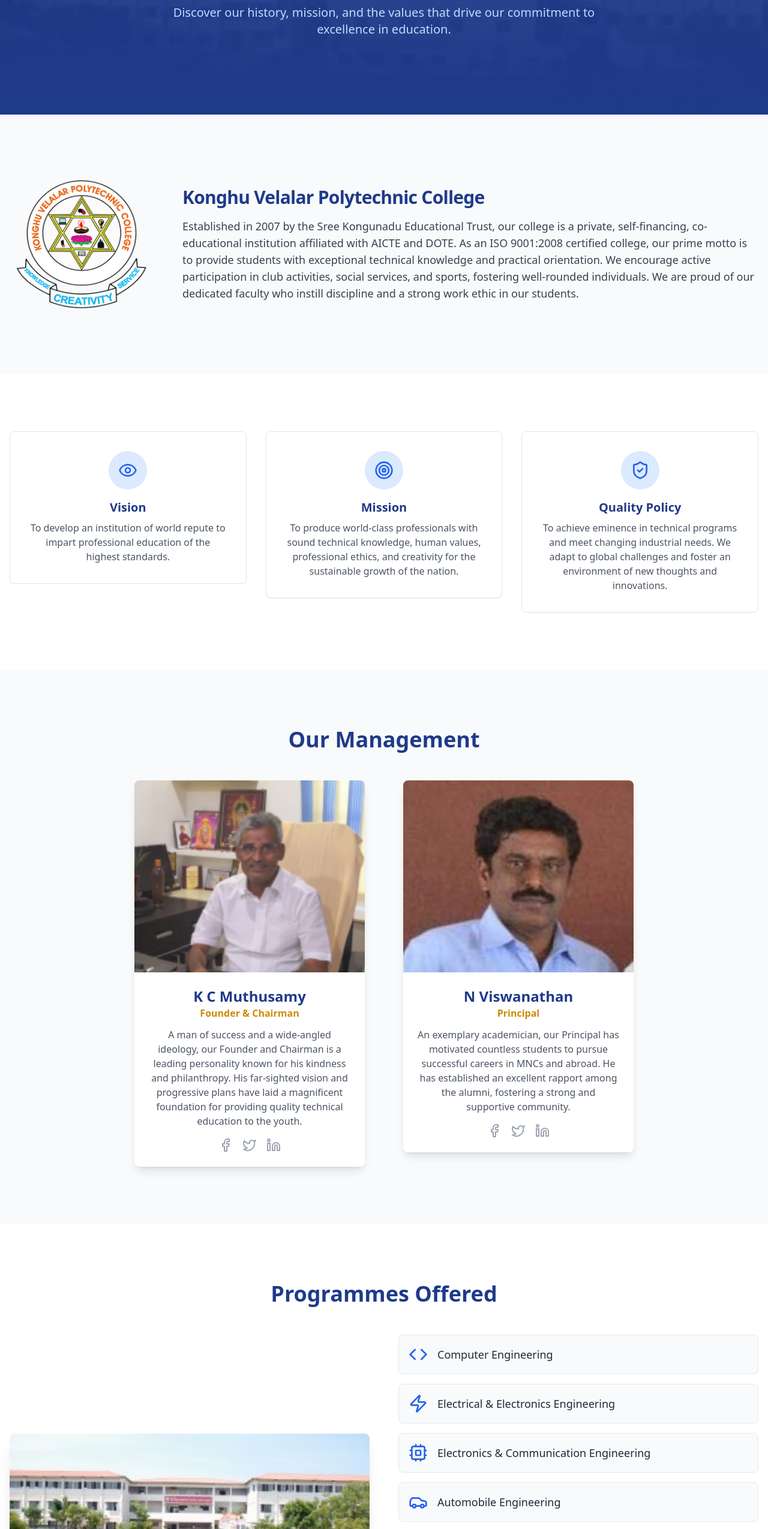
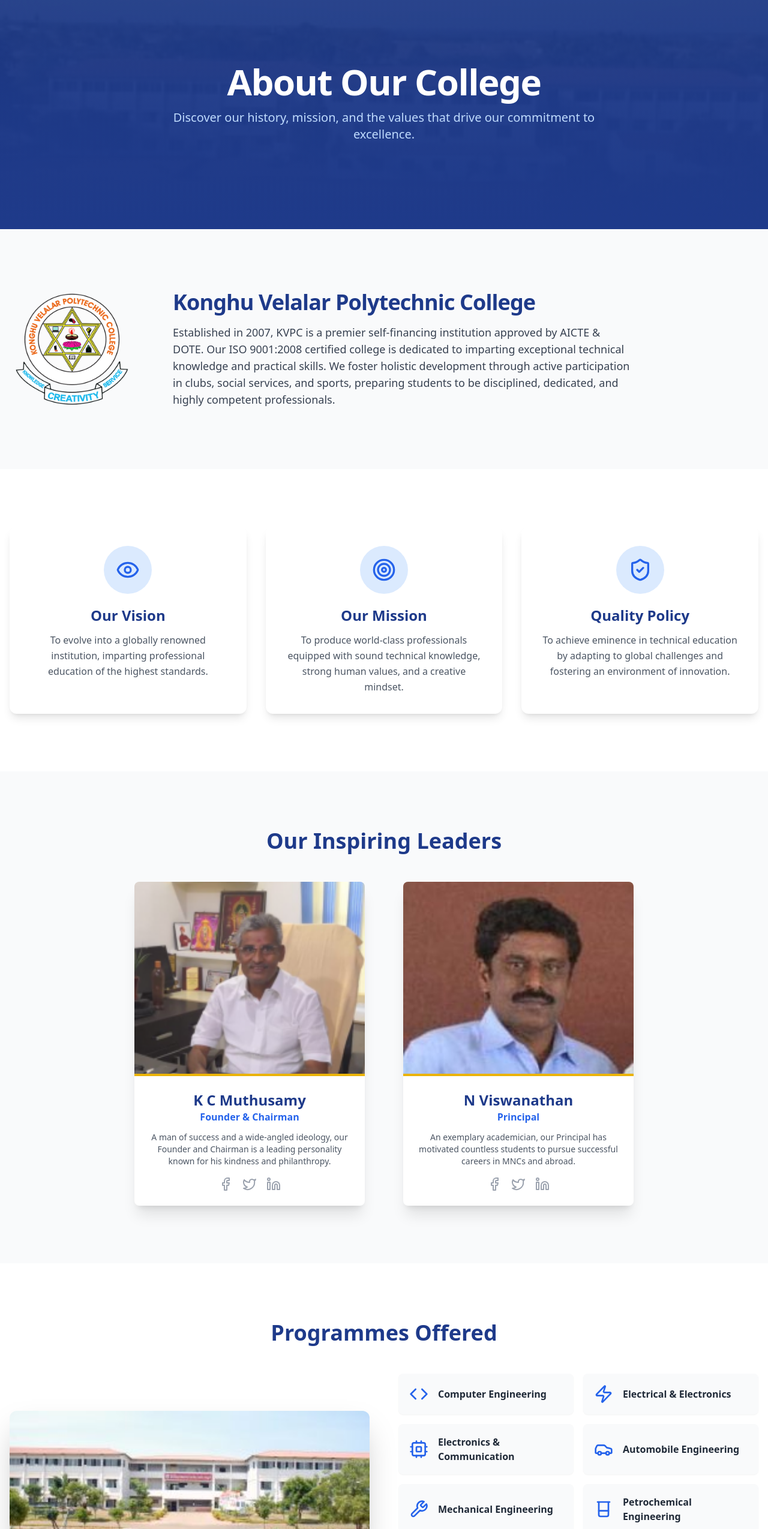
Before and after one commit to Jeevasurya-Datascientist/konghu-campus, a React (Vite) app: page /about in a window 1280 px wide. Shown: the part 197-2746 px from the top of the page at 60% size. Built offline with nearby package versions, Linux system fonts and the light colour scheme.

Commit message:
about us 1

```diff
--- a/src/components/PageWrapper.tsx
+++ b/src/components/PageWrapper.tsx
@@ -1,20 +1,30 @@
-// src/components/PageWrapper.tsx
+// src/components/PageWrapper.tsx (Corrected)
 
 import { useEffect } from 'react';
-import { useLocation } from 'react-router-dom'; // <-- IMPORT THIS HOOK
+import { useLocation } from 'react-router-dom';
 import { useLoading } from '@/hooks/LoadingContext';
+import Header from './Header'; // <<< ADD THIS IMPORT
+import Footer from './Footer'; // <<< ADD THIS IMPORT
 
 const PageWrapper = ({ children }: { children: React.ReactNode }) => {
   const { setLoading } = useLoading();
-  const { pathname } = useLocation(); // <-- GET THE CURRENT URL PATH
+  const { pathname } = useLocation();
 
-  // This effect will now run EVERY TIME the URL path changes.
   useEffect(() => {
-    // Hide the loader.
+    // This logic is correct and we'll keep it.
     setLoading(false);
-  }, [pathname]); // <-- ADD 'pathname' TO THE DEPENDENCY ARRAY
+  }, [pathname]);
 
-  return <>{children}</>;
+  // <<< WRAP THE CHILDREN WITH THE LAYOUT STRUCTURE >>>
+  return (
+    <div className="flex flex-col min-h-screen">
+      <Header />
+      <main className="flex-grow">
+        {children}
+      </main>
+      <Footer />
+    </div>
+  );
 };
 
 export default PageWrapper;
--- a/src/pages/AboutUs.tsx
+++ b/src/pages/AboutUs.tsx
@@ -1,44 +1,43 @@
-// src/pages/AboutUs.tsx
+// src/pages/AboutUs.tsx (Recommended Version)
 
-import React, { useRef, useEffect, ReactNode } from 'react';
+import React, { useRef, useEffect, PropsWithChildren, ReactNode } from 'react';
 import { Eye, Target, ShieldCheck, Facebook, Twitter, Linkedin, Code, Zap, Cpu, Wrench, Car, HardHat, Beaker } from 'lucide-react';
 
 // A simple utility component for scroll animations
-const AnimatedSection = ({ children }: { children: ReactNode }) => {
+const AnimatedSection = ({ children }: PropsWithChildren) => {
   const ref = useRef<HTMLDivElement>(null);
 
   useEffect(() => {
     const observer = new IntersectionObserver(
       ([entry]) => {
         if (entry.isIntersecting) {
-          entry.target.classList.remove('opacity-0', 'translate-y-8');
-          observer.unobserve(entry.target); // Animate only once
+          entry.target.classList.remove('opacity-0', 'translate-y-10');
+          entry.target.classList.add('opacity-100', 'translate-y-0');
+          observer.unobserve(entry.target);
         }
-      },
-      {
-        threshold: 0.1, // Trigger when 10% of the element is visible
-      }
+      }, { threshold: 0.1 }
     );
-
-    if (ref.current) {
-      observer.observe(ref.current);
-    }
-
-    return () => {
-      if (ref.current) {
-        // eslint-disable-next-line react-hooks/exhaustive-deps
-        observer.unobserve(ref.current);
-      }
-    };
+    if (ref.current) observer.observe(ref.current);
+    return () => { if (ref.current) { observer.unobserve(ref.current); } };
   }, []);
 
   return (
-    <div ref={ref} className="opacity-0 translate-y-8 transition-all duration-700 ease-out">
+    <div ref={ref} className="opacity-0 translate-y-10 transition-all duration-700 ease-out">
       {children}
     </div>
   );
 };
 
+// Reusable card component for Vision/Mission
+const InfoCard = ({ icon, title, children }: { icon: ReactNode, title: string, children: ReactNode }) => (
+  <div className="bg-white p-8 rounded-xl shadow-lg hover:shadow-2xl hover:-translate-y-2 transition-all duration-300 text-center h-full">
+    <div className="flex justify-center items-center mb-5 bg-blue-100 rounded-full h-20 w-20 mx-auto">
+      {icon}
+    </div>
+    <h3 className="text-2xl font-bold text-blue-900 mb-3">{title}</h3>
+    <p className="text-gray-600 leading-relaxed">{children}</p>
+  </div>
+);
 
 const AboutUs = () => {
   const management = [
@@ -46,20 +45,20 @@ const AboutUs = () => {
       name: 'K C Muthusamy',
       title: 'Founder & Chairman',
       image: '/lovable-uploads/K C Muthusamy_Chairman.png',
-      description: 'A man of success and a wide-angled ideology, our Founder and Chairman is a leading personality known for his kindness and philanthropy. His far-sighted vision and progressive plans have laid a magnificent foundation for providing quality technical education to the youth.',
+      description: 'A man of success and a wide-angled ideology, our Founder and Chairman is a leading personality known for his kindness and philanthropy.',
     },
     {
       name: 'N Viswanathan',
       title: 'Principal',
       image: '/lovable-uploads/N Viswanathan_Principal.jpg',
-      description: 'An exemplary academician, our Principal has motivated countless students to pursue successful careers in MNCs and abroad. He has established an excellent rapport among the alumni, fostering a strong and supportive community.',
+      description: 'An exemplary academician, our Principal has motivated countless students to pursue successful careers in MNCs and abroad.',
     },
   ];
 
   const departments = [
     { name: 'Computer Engineering', icon: <Code className="h-8 w-8 text-blue-600" /> },
-    { name: 'Electrical & Electronics Engineering', icon: <Zap className="h-8 w-8 text-blue-600" /> },
-    { name: 'Electronics & Communication Engineering', icon: <Cpu className="h-8 w-8 text-blue-600" /> },
+    { name: 'Electrical & Electronics', icon: <Zap className="h-8 w-8 text-blue-600" /> },
+    { name: 'Electronics & Communication', icon: <Cpu className="h-8 w-8 text-blue-600" /> },
     { name: 'Automobile Engineering', icon: <Car className="h-8 w-8 text-blue-600" /> },
     { name: 'Mechanical Engineering', icon: <Wrench className="h-8 w-8 text-blue-600" /> },
     { name: 'Petrochemical Engineering', icon: <Beaker className="h-8 w-8 text-blue-600" /> },
@@ -69,70 +68,50 @@ const AboutUs = () => {
   return (
     <div className="bg-gray-50">
       {/* --- Hero Banner --- */}
-      <section className="relative bg-blue-900 text-white py-24 md:py-32">
+      <section className="relative bg-blue-900 text-white py-28 md:py-36">
         <div
           className="absolute inset-0 bg-cover bg-center opacity-10"
           style={{ backgroundImage: "url('/lovable-uploads/Main block.jpg')" }}
         ></div>
-        <div className="absolute inset-0 bg-gradient-to-t from-blue-900 to-transparent"></div>
+        <div className="absolute inset-0 bg-gradient-to-t from-blue-900 via-blue-900/70 to-transparent"></div>
         <div className="relative container mx-auto px-4 text-center">
+          <AnimatedSection>
             <h1 className="text-4xl md:text-6xl font-extrabold tracking-tight">About Our College</h1>
             <p className="mt-4 text-lg md:text-xl text-blue-200 max-w-3xl mx-auto">
-            Discover our history, mission, and the values that drive our commitment to excellence in education.
+              Discover our history, mission, and the values that drive our commitment to excellence.
             </p>
+          </AnimatedSection>
         </div>
       </section>
 
       {/* --- About College Section --- */}
       <section className="py-16 md:py-24">
+        <div className="container mx-auto px-4">
           <AnimatedSection>
-          <div className="container mx-auto px-4 flex flex-col lg:flex-row items-center gap-12">
+            <div className="flex flex-col lg:flex-row items-center gap-12 lg:gap-16">
               <div className="flex-shrink-0">
-              <img src="/lovable-uploads/kvpc logo 1.png" alt="KVPC Logo" className="w-48 h-48 md:w-60 md:h-60" />
+                <img src="/lovable-uploads/kvpc logo 1.png" alt="KVPC Logo" className="w-40 h-40 md:w-52 md:h-52" />
               </div>
               <div className="text-center lg:text-left">
-              <h2 className="text-2xl md:text-3xl font-bold text-blue-900 mb-4 tracking-tight">
+                <h2 className="text-3xl md:text-4xl font-bold text-blue-900 mb-4 tracking-tight">
                   Konghu Velalar Polytechnic College
                 </h2>
-              <p className="text-gray-700 leading-relaxed text-base md:text-lg">
-                Established in 2007 by the Sree Kongunadu Educational Trust, our college is a private, self-financing, co-educational institution affiliated with AICTE and DOTE. As an ISO 9001:2008 certified college, our prime motto is to provide students with exceptional technical knowledge and practical orientation. We encourage active participation in club activities, social services, and sports, fostering well-rounded individuals. We are proud of our dedicated faculty who instill discipline and a strong work ethic in our students.
+                <p className="text-gray-700 leading-relaxed text-base md:text-lg max-w-3xl">
+                  Established in 2007, KVPC is a premier self-financing institution approved by AICTE & DOTE. Our ISO 9001:2008 certified college is dedicated to imparting exceptional technical knowledge and practical skills. We foster holistic development through active participation in clubs, social services, and sports, preparing students to be disciplined, dedicated, and highly competent professionals.
                 </p>
               </div>
             </div>
           </AnimatedSection>
+        </div>
       </section>
 
       {/* --- Vision, Mission, Quality Section --- */}
       <section className="bg-white py-16 md:py-24">
         <div className="container mx-auto px-4">
-          <div className="grid md:grid-cols-3 gap-8 text-center">
-            <AnimatedSection>
-              <div className="p-8 border border-gray-200 rounded-lg shadow-sm hover:shadow-xl transition-shadow duration-300">
-                <div className="flex justify-center items-center mb-4 bg-blue-100 rounded-full h-16 w-16 mx-auto">
-                  <Eye className="h-8 w-8 text-blue-600" />
-                </div>
-                <h3 className="text-xl font-bold text-blue-900 mb-2">Vision</h3>
-                <p className="text-gray-600">To develop an institution of world repute to impart professional education of the highest standards.</p>
-              </div>
-            </AnimatedSection>
-            <AnimatedSection>
-              <div className="p-8 border border-gray-200 rounded-lg shadow-sm hover:shadow-xl transition-shadow duration-300">
-                 <div className="flex justify-center items-center mb-4 bg-blue-100 rounded-full h-16 w-16 mx-auto">
-                  <Target className="h-8 w-8 text-blue-600" />
-                </div>
-                <h3 className="text-xl font-bold text-blue-900 mb-2">Mission</h3>
-                <p className="text-gray-600">To produce world-class professionals with sound technical knowledge, human values, professional ethics, and creativity for the sustainable growth of the nation.</p>
-              </div>
-            </AnimatedSection>
-            <AnimatedSection>
-              <div className="p-8 border border-gray-200 rounded-lg shadow-sm hover:shadow-xl transition-shadow duration-300">
-                 <div className="flex justify-center items-center mb-4 bg-blue-100 rounded-full h-16 w-16 mx-auto">
-                  <ShieldCheck className="h-8 w-8 text-blue-600" />
-                </div>
-                <h3 className="text-xl font-bold text-blue-900 mb-2">Quality Policy</h3>
-                <p className="text-gray-600">To achieve eminence in technical programs and meet changing industrial needs. We adapt to global challenges and foster an environment of new thoughts and innovations.</p>
-              </div>
-            </AnimatedSection>
+          <div className="grid md:grid-cols-3 gap-8">
+            <AnimatedSection><InfoCard icon={<Eye className="h-10 w-10 text-blue-600" />} title="Our Vision">To evolve into a globally renowned institution, imparting professional education of the highest standards.</InfoCard></AnimatedSection>
+            <AnimatedSection><InfoCard icon={<Target className="h-10 w-10 text-blue-600" />} title="Our Mission">To produce world-class professionals equipped with sound technical knowledge, strong human values, and a creative mindset.</InfoCard></AnimatedSection>
+            <AnimatedSection><InfoCard icon={<ShieldCheck className="h-10 w-10 text-blue-600" />} title="Quality Policy">To achieve eminence in technical education by adapting to global challenges and fostering an environment of innovation.</InfoCard></AnimatedSection>
           </div>
         </div>
       </section>
@@ -141,21 +120,23 @@ const AboutUs = () => {
       <section className="py-16 md:py-24">
         <div className="container mx-auto px-4">
           <AnimatedSection>
-            <h2 className="text-3xl md:text-4xl font-bold text-blue-900 text-center mb-12">Our Management</h2>
+            <h2 className="text-3xl md:text-4xl font-bold text-blue-900 text-center mb-12">Our Inspiring Leaders</h2>
           </AnimatedSection>
           <div className="flex flex-wrap justify-center gap-10 lg:gap-16">
             {management.map((person) => (
               <AnimatedSection key={person.name}>
-                <div className="bg-white rounded-lg shadow-lg overflow-hidden text-center max-w-sm">
-                  <img src={person.image} alt={person.name} className="w-full h-80 object-cover object-top" />
-                  <div className="p-6">
+                <div className="bg-white rounded-lg shadow-xl overflow-hidden text-center max-w-sm w-full group">
+                  <div className="overflow-hidden">
+                    <img src={person.image} alt={person.name} className="w-full h-80 object-cover object-top group-hover:scale-110 transition-transform duration-500" />
+                  </div>
+                  <div className="p-6 border-t-4 border-yellow-500">
                     <h3 className="text-2xl font-bold text-blue-900">{person.name}</h3>
-                    <p className="text-yellow-600 font-semibold mb-3">{person.title}</p>
-                    <p className="text-gray-600 mb-4">{person.description}</p>
+                    <p className="text-blue-600 font-semibold mb-3">{person.title}</p>
+                    <p className="text-gray-600 text-sm mb-4">{person.description}</p>
                     <div className="flex justify-center space-x-4">
-                      <a href="#" className="text-gray-400 hover:text-blue-700 transition-colors"><Facebook /></a>
-                      <a href="#" className="text-gray-400 hover:text-blue-500 transition-colors"><Twitter /></a>
-                      <a href="#" className="text-gray-400 hover:text-blue-600 transition-colors"><Linkedin /></a>
+                      <a href="#" aria-label="Facebook" className="text-gray-400 hover:text-blue-700 transition-colors"><Facebook /></a>
+                      <a href="#" aria-label="Twitter" className="text-gray-400 hover:text-blue-500 transition-colors"><Twitter /></a>
+                      <a href="#" aria-label="Linkedin" className="text-gray-400 hover:text-blue-600 transition-colors"><Linkedin /></a>
                     </div>
                   </div>
                 </div>
@@ -173,16 +154,14 @@ const AboutUs = () => {
           </AnimatedSection>
           <div className="grid md:grid-cols-2 gap-12 items-center">
             <AnimatedSection>
-              <img src="/lovable-uploads/Campus 2.jpg" alt="KVPC Campus" className="rounded-lg shadow-xl w-full h-auto object-cover"/>
+              <img src="/lovable-uploads/Campus 2.jpg" alt="KVPC Campus" className="rounded-xl shadow-2xl w-full h-full object-cover"/>
             </AnimatedSection>
             <AnimatedSection>
-              <div className="space-y-4">
+              <div className="grid grid-cols-1 sm:grid-cols-2 gap-4">
                 {departments.map(dept => (
-                  <div key={dept.name} className="flex items-center p-4 bg-gray-50 rounded-lg border border-gray-200 hover:border-blue-300 hover:bg-white transition-all duration-300">
-                    <div className="flex-shrink-0 mr-4">
-                      {dept.icon}
-                    </div>
-                    <p className="text-lg font-medium text-gray-800">{dept.name}</p>
+                  <div key={dept.name} className="flex items-center p-4 bg-gray-50 rounded-lg border-2 border-transparent hover:border-blue-500 hover:bg-white transition-all duration-300 shadow-sm hover:shadow-md">
+                    <div className="flex-shrink-0 mr-4 text-blue-600">{dept.icon}</div>
+                    <p className="font-semibold text-gray-800">{dept.name}</p>
                   </div>
                 ))}
               </div>
--- a/src/pages/Index.tsx
+++ b/src/pages/Index.tsx
@@ -1,4 +1,3 @@
-
 import React from 'react';
 import Header from '../components/Header';
 import HeroSection from '../components/HeroSection';
```
Lines whose indentation alone changed are shown as unchanged.
